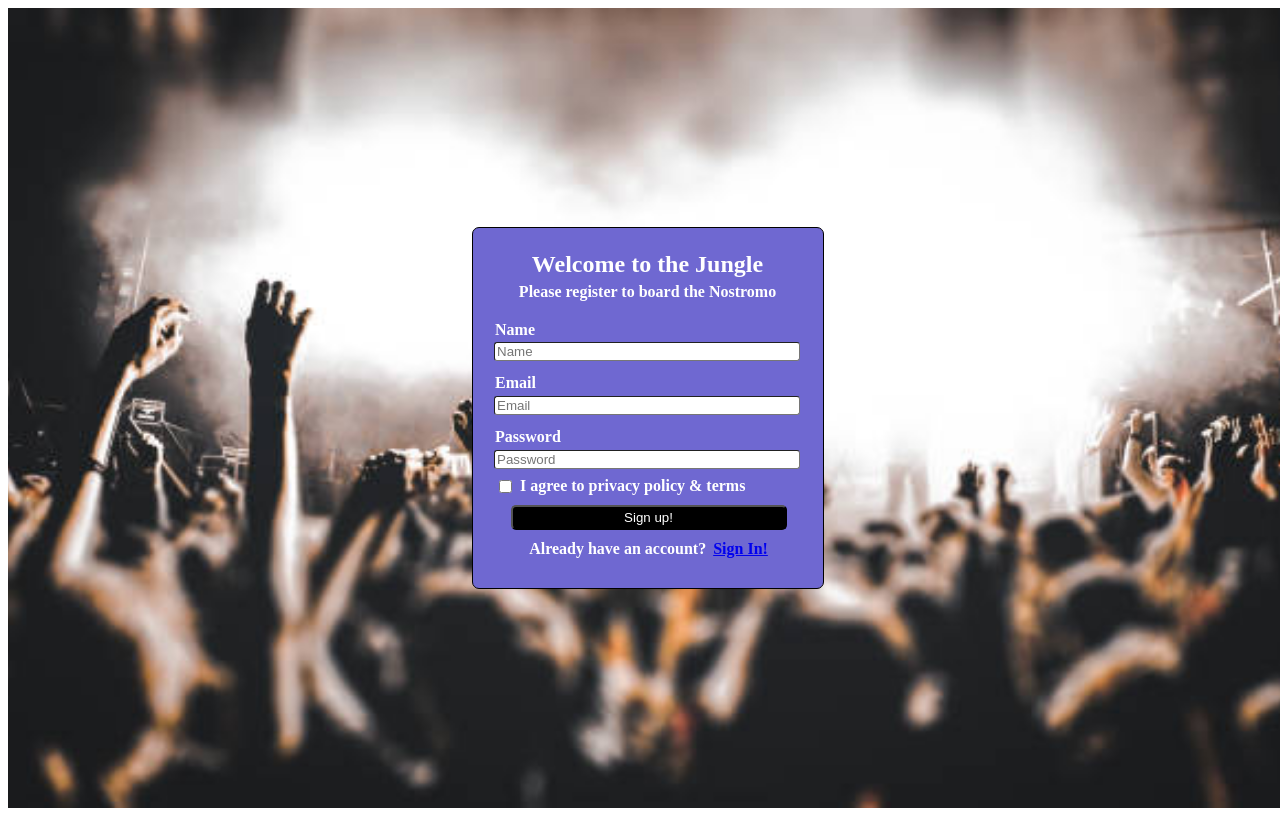
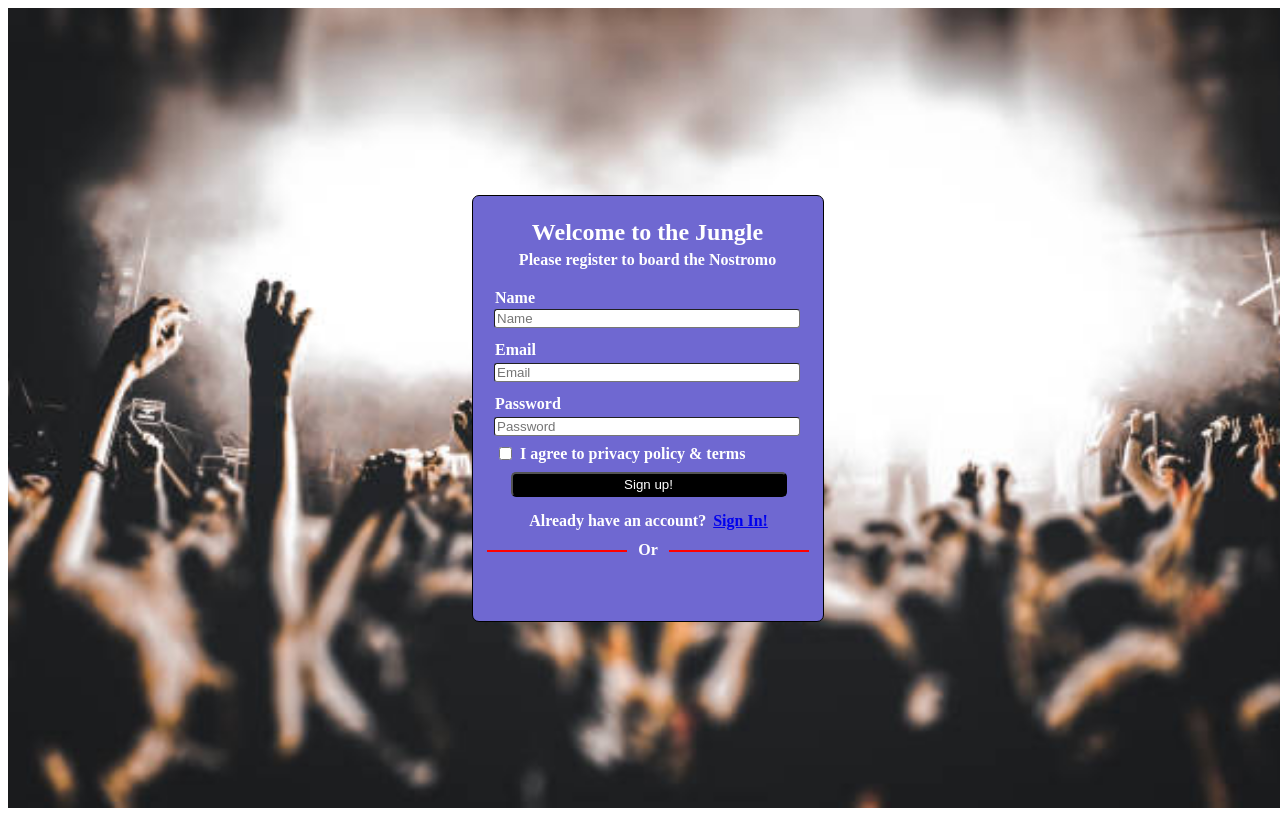
Before and after one commit to gridmaster/dashboard, a React (Create React App) app: page /register in a window 1280 px wide. Built offline with nearby package versions, Linux system fonts and the light colour scheme.

Commit message:
registration page OR option graphics in

```diff
--- a/src/assets/css/Register.css
+++ b/src/assets/css/Register.css
@@ -28,7 +28,7 @@
 
 .welcomeDivStyle {
     display: flex;
-    height: 360px;
+    height: 425px;
     width: 350px;
     background-color: #6f68d1;
     color: white;
@@ -136,7 +136,7 @@
     width: 80%;
     height: 25px;
     margin-top: 5px;
-    margin-bottom: 5px;
+    margin-bottom: 10px;
     border-radius: 5px;
     justify-content: center;
     align-items: center;
@@ -155,3 +155,27 @@
     width: 345px;
     justify-content: center;
 }
+
+hr.styled-hr {
+  /* Removes default border */
+  border: none;
+  /* Sets the height (thickness) of the line */
+  height: 2px;
+  /* Sets the background color of the line */
+  background-color: red;
+  /* Adjusts the width of the line (optional, default is 100%) */
+  width: 140px;
+  /* Centers the line if width is less than 100% */
+  margin: 0 auto;
+}
+
+div.styled-line {
+    display: flex;
+    width: 344px;
+}
+
+span.styled-or {
+    display: flex;
+    height: 30px;
+    margin-top: -9px;
+}
--- a/src/views/auth/Register.jsx
+++ b/src/views/auth/Register.jsx
@@ -62,6 +62,19 @@ const Register = () => {
                                     <div>
                                         <p className='p-style'>Already have an account?<Link className='p-signin-link' to="/login">Sign In!</Link></p>
                                     </div>
+
+                                    <div>
+                                        <div className='styled-line'>
+                                            <hr className='styled-hr'></hr>
+                                            <div>
+                                                <span className='styled-or'>  Or  </span>
+                                            </div>
+                                            <hr className='styled-hr'></hr>
+                                            <div>
+
+                                            </div>
+                                        </div>
+                                    </div>
                                 </th>
                             </tr>
                         </tfoot>
```
